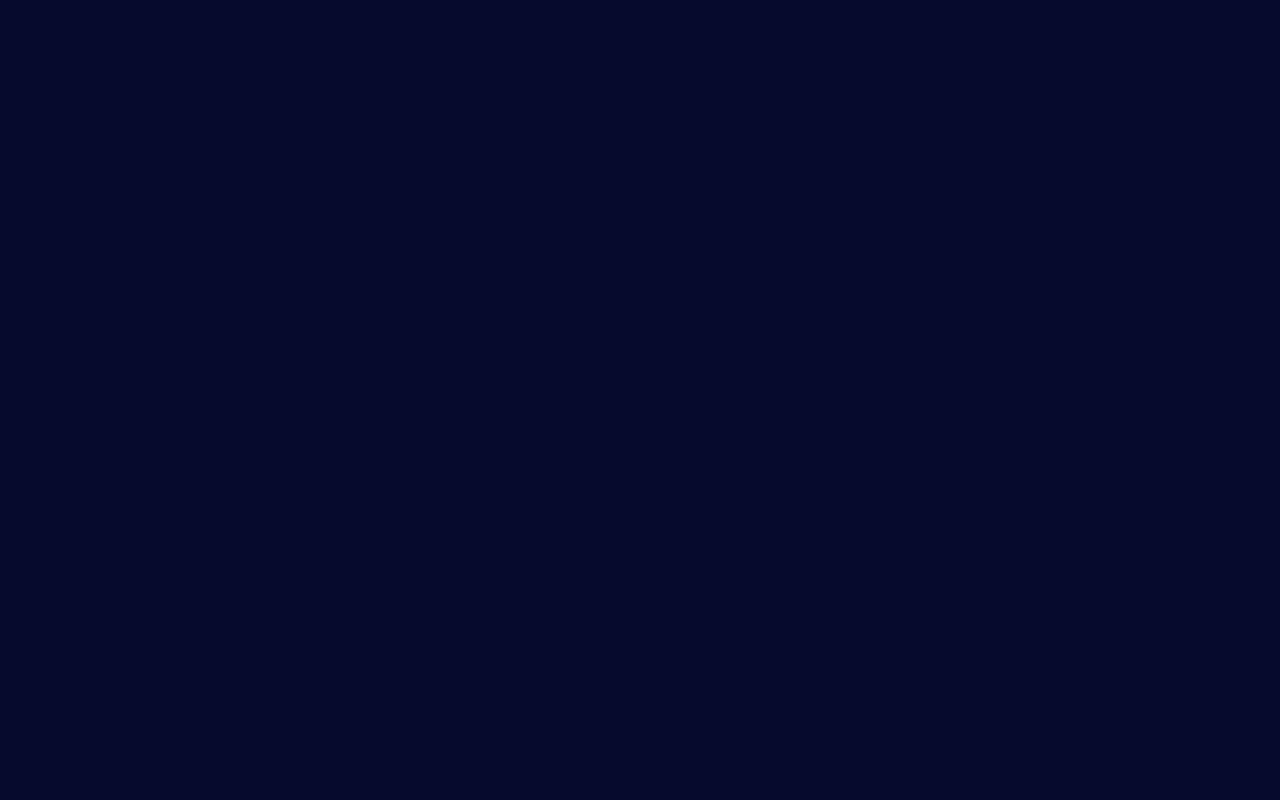
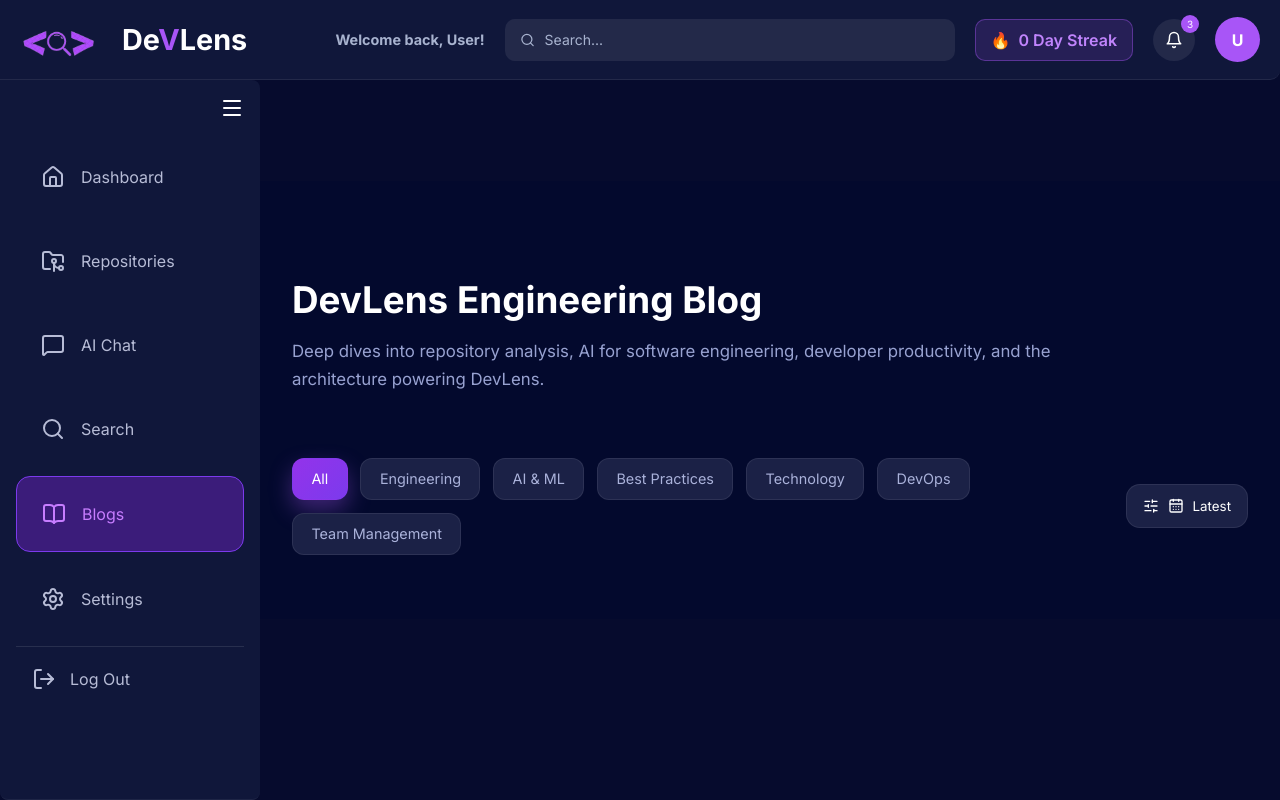
Before and after one commit to Ragamaie-Nagineni/DeVLens, a React app in the folder frontend/: page /blogs in a window 1280 px wide. Before the commit this address had no page. Built offline with nearby package versions, Linux system fonts and the light colour scheme; the HTML template or start-up script is replaced by a standard one.

Commit message:
added blog controls

```diff
--- a/frontend/src/App.jsx
+++ b/frontend/src/App.jsx
@@ -5,6 +5,7 @@ import Signuppage from "./pages/signup/Signuppage";
 import Sidebar from "./components/Sidebar/Sidebar";
 import Dashboard from "./pages/Dashboard/Dashboard";
 import Repository from "./pages/Repository/Repository";
+import Blogs from "./pages/Blogs/Blogs";
 
 
 function App() {
@@ -35,6 +36,10 @@ function App() {
           path="/repository"
           element={<Repository/>}
         />
+        <Route
+          path="/blogs"
+          element={<Blogs/>}
+        />
 
       </Routes>
 
--- a/frontend/src/components/Sidebar/Sidebar.jsx
+++ b/frontend/src/components/Sidebar/Sidebar.jsx
@@ -55,7 +55,10 @@ function Sidebar({ collapsed, setcollapsed }) {
                ><FolderGit2 />{!collapsed && <span>Repositories</span>}</li>
                <li><MessageSquare />{!collapsed && <span>AI Chat</span>}</li>
                <li><Search />{!collapsed && <span>Search</span>}</li>
-               <li><BookOpen />{!collapsed && <span>Blogs</span>}</li>
+               <li
+                  className={location.pathname === "/blogs" ? "active" : ""}
+                  onClick={() => navigate("/blogs")}
+               ><BookOpen />{!collapsed && <span>Blogs</span>}</li>
                <li><Settings />{!collapsed && <span>Settings</span>}</li>
             </ul>
             <div className="logout" onClick={handleLogOut}>
--- /dev/null
+++ b/frontend/src/components/blogs/BlogControls.css
@@ -0,0 +1,177 @@
+.blog-controls {
+    display: flex;
+    align-items: center;
+    gap: 1.5rem;
+
+    width: 100%;
+
+    margin: 2rem 0;
+
+    justify-content: space-between;
+}
+
+.blog-categories {
+    display: flex;
+    flex-wrap: wrap;
+    gap: .8rem;
+
+    flex: 1;
+}
+
+/* Category Chips */
+
+.category-chip {
+  background: #1b2146;
+
+  border: 1px solid rgba(255,255,255,.08);
+
+  color: #aab2da;
+
+  padding: .72rem 1.15rem;
+
+  border-radius: 12px;
+
+  cursor: pointer;
+
+  font-size: .9rem;
+
+  transition: .25s;
+}
+
+.category-chip:hover {
+  border-color: rgba(168,85,247,.45);
+
+  color: white;
+}
+
+.category-chip.active {
+  background: linear-gradient(
+      135deg,
+      #9333ea,
+      #7c3aed
+  );
+
+  color: white;
+
+  border-color: transparent;
+
+  box-shadow:
+      0 10px 22px rgba(168,85,247,.35);
+}
+
+/* Sort */
+
+.sort-wrapper {
+    flex-shrink: 0;
+    position: relative;
+}
+
+.sort-btn {
+
+  display: flex;
+  align-items: center;
+  gap: .55rem;
+
+  padding: .8rem 1rem;
+
+  background: #1b2146;
+
+  color: white;
+
+  border-radius: 14px;
+
+  border: 1px solid rgba(255,255,255,.08);
+
+  cursor: pointer;
+
+  transition: .25s;
+}
+
+.sort-btn:hover {
+
+  border-color: rgba(168,85,247,.45);
+
+}
+
+.sort-menu {
+
+  position: absolute;
+
+  top: calc(100% + 10px);
+
+  right: 0;
+
+  width: 210px;
+
+  background: #171d42;
+
+  border: 1px solid rgba(255,255,255,.08);
+
+  border-radius: 18px;
+
+  overflow: hidden;
+
+  box-shadow:
+      0 18px 40px rgba(0,0,0,.35);
+
+  z-index: 20;
+}
+
+.sort-item {
+
+  width: 100%;
+
+  background: transparent;
+
+  border: none;
+
+  color: #b4bcdf;
+
+  padding: 1rem 1.2rem;
+
+  text-align: left;
+
+  cursor: pointer;
+
+  transition: .2s;
+}
+
+.sort-item:hover {
+
+  background: rgba(168,85,247,.12);
+
+  color: white;
+
+}
+
+.sort-item.selected {
+
+  background: rgba(168,85,247,.18);
+
+  color: white;
+
+}
+
+@media(max-width:900px){
+
+.blog-controls{
+
+flex-direction:column;
+align-items:flex-start;
+
+}
+
+.sort-wrapper{
+
+width:100%;
+
+}
+
+.sort-btn{
+
+width:100%;
+justify-content:center;
+
+}
+
+}
--- /dev/null
+++ b/frontend/src/components/blogs/BlogControls.jsx
@@ -0,0 +1,81 @@
+import { useState } from "react";
+import { CalendarDays, SlidersHorizontal } from "lucide-react";
+import "./BlogControls.css";
+
+const categories = [
+  "All",
+  "Engineering",
+  "AI & ML",
+  "Best Practices",
+  "Technology",
+  "DevOps",
+  "Team Management",
+];
+
+const sortOptions = [
+  "Latest",
+  "Most Liked",
+  "Most Viewed",
+];
+
+function BlogControls() {
+  const [selectedCategory, setSelectedCategory] = useState("All");
+  const [selectedSort, setSelectedSort] = useState("Latest");
+  const [open, setOpen] = useState(false);
+
+  return (
+    <div className="blog-controls">
+
+      <div className="blog-categories">
+        {categories.map((category) => (
+          <button
+            key={category}
+            className={`category-chip ${
+              selectedCategory === category ? "active" : ""
+            }`}
+            onClick={() => setSelectedCategory(category)}
+          >
+            {category}
+          </button>
+        ))}
+      </div>
+
+      <div className="sort-wrapper">
+
+        <button
+          className="sort-btn"
+          onClick={() => setOpen(!open)}
+        >
+          <SlidersHorizontal size={16} />
+          <CalendarDays size={16} />
+          <span>{selectedSort}</span>
+        </button>
+
+        {open && (
+          <div className="sort-menu">
+
+            {sortOptions.map((option) => (
+              <button
+                key={option}
+                className={`sort-item ${
+                  selectedSort === option ? "selected" : ""
+                }`}
+                onClick={() => {
+                  setSelectedSort(option);
+                  setOpen(false);
+                }}
+              >
+                {option}
+              </button>
+            ))}
+
+          </div>
+        )}
+
+      </div>
+
+    </div>
+  );
+}
+
+export default BlogControls;
--- /dev/null
+++ b/frontend/src/pages/Blogs/Blogs.css
@@ -0,0 +1,98 @@
+* {
+  margin: 0;
+  padding: 0;
+  box-sizing: border-box;
+}
+
+.blogs {
+  display: flex;
+  min-height: 100%;
+  width: 100vw;
+
+  background: #03092d;
+  color: white;
+}
+
+/* ==========================
+   Main Content
+========================== */
+
+.blogs-content {
+  flex: 1;
+
+  margin-top: 4rem;
+
+  margin-left: 260px;
+
+  padding: 2rem;
+
+  display: flex;
+  flex-direction: column;
+
+  gap: 2rem;
+
+  transition: margin-left .3s ease;
+}
+
+.blogs-content.collapsed {
+  margin-left: 80px;
+}
+
+/* ==========================
+   Hero
+========================== */
+
+.blogs-header {
+    max-width: 760px;
+    display: flex;
+    flex-direction: column;
+    gap: .9rem;
+}
+
+.blogs-header h1 {
+  font-size: 2.3rem;
+  font-weight: 700;
+  color: #ffffff;
+}
+
+.blogs-header p {
+  max-width: 760px;
+
+  color: #98a2d1;
+
+  font-size: 1.05rem;
+
+  line-height: 1.7;
+}
+
+/* ==========================
+   Responsive
+========================== */
+
+@media (max-width: 768px) {
+
+  .blogs-content {
+    padding: 1rem;
+  }
+
+  .blogs-header h1 {
+    font-size: 1.9rem;
+  }
+
+  .blogs-header p {
+    font-size: .95rem;
+  }
+
+}
+
+@media (max-width: 480px) {
+
+  .blogs-content {
+    padding: .75rem;
+  }
+
+  .blogs-header h1 {
+    font-size: 1.6rem;
+  }
+
+}
--- /dev/null
+++ b/frontend/src/pages/Blogs/Blogs.jsx
@@ -0,0 +1,53 @@
+import { useState } from "react";
+import Header from "../../components/Header/Header";
+import Sidebar from "../../components/Sidebar/Sidebar";
+import BlogControls from "../../components/Blogs/BlogControls";
+import "./Blogs.css";
+
+function Blogs() {
+  const [collapsed, setCollapsed] = useState(false);
+
+  return (
+    <div>
+      <Header />
+
+      <div className="blogs">
+
+        <Sidebar
+          collapsed={collapsed}
+          setcollapsed={setCollapsed}
+        />
+
+        <div
+          className={
+            collapsed
+              ? "blogs-content collapsed"
+              : "blogs-content"
+          }
+        >
+
+          <div className="blogs-header">
+
+            <h1>DevLens Engineering Blog</h1>
+
+            <p>
+              Deep dives into repository analysis, AI for software engineering,
+              developer productivity, and the architecture powering DevLens.
+            </p>
+
+          </div>
+
+          <BlogControls />
+
+          {/* Featured Blog */}
+
+          {/* Blog Grid */}
+
+        </div>
+
+      </div>
+    </div>
+  );
+}
+
+export default Blogs;
```
